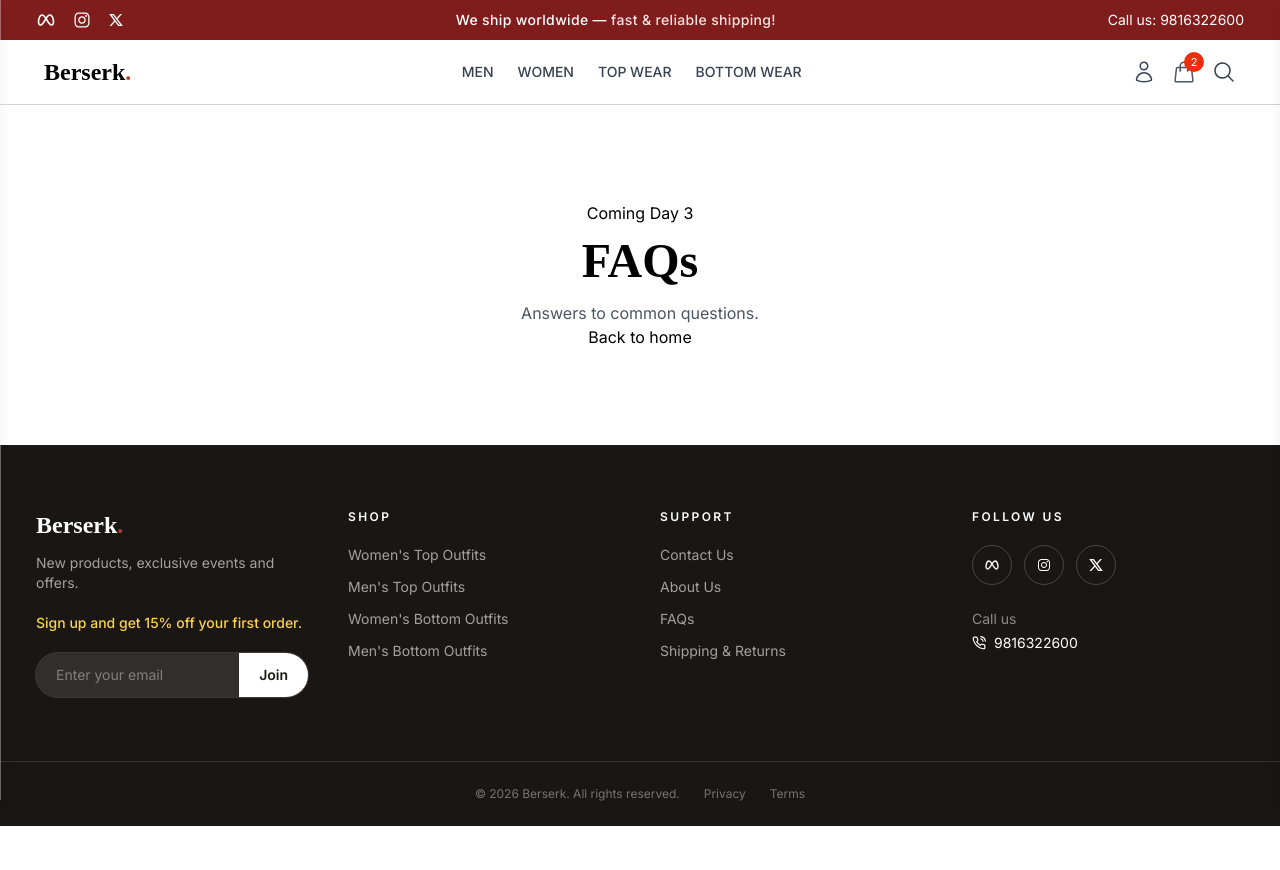
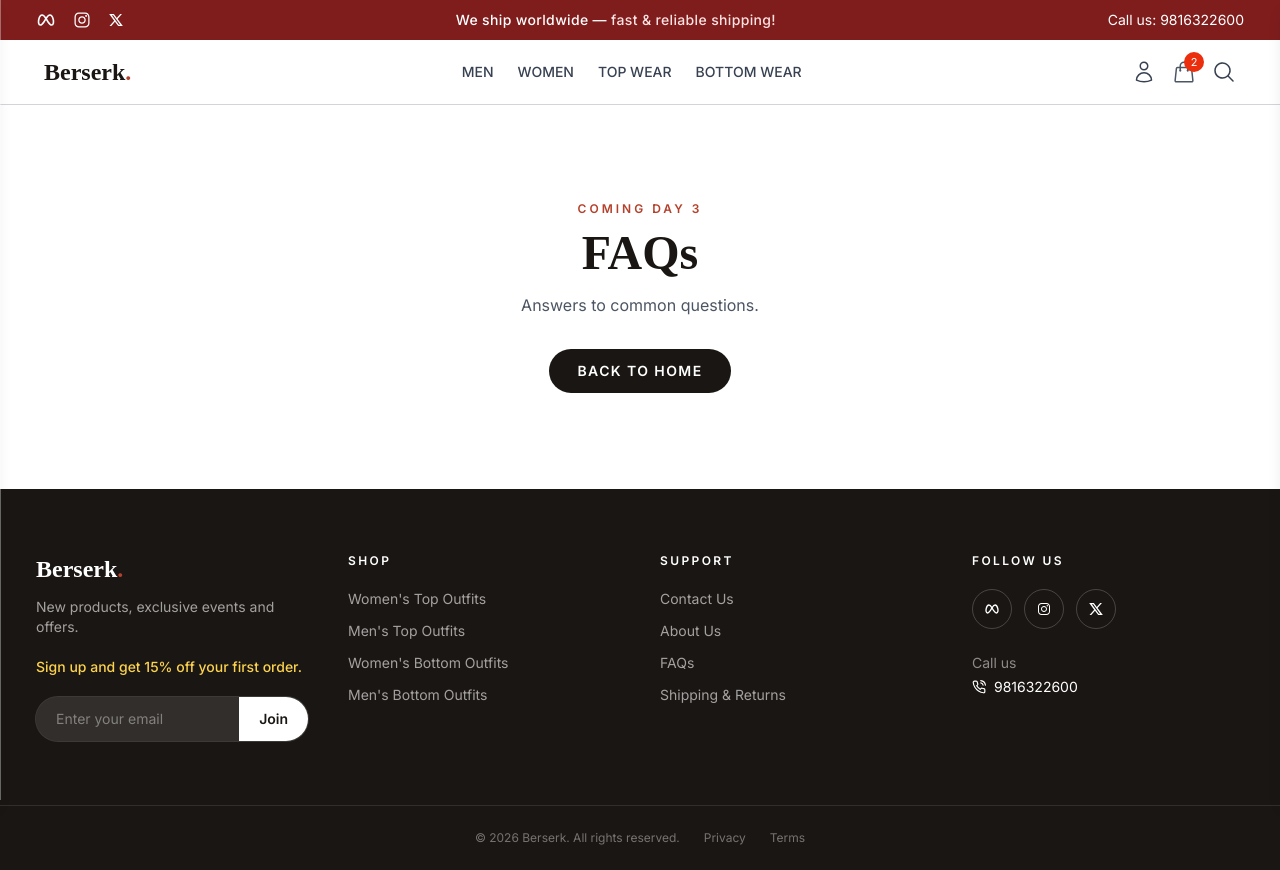
Before and after one commit to Roshan-khatri2063/clothing-ecom-store, a React (Vite) app in the folder frontend/: page /faq in a window 1280 px wide. Before the commit the page ends 826 px from the top, so only its background shows below. Built offline with nearby package versions, Linux system fonts and the light colour scheme.

Commit message:
style(frontend): update global application styles

```diff
--- a/frontend/src/index.css
+++ b/frontend/src/index.css
@@ -2,8 +2,46 @@
 @tailwind components;
 @tailwind utilities;
 
-#root {
-  font-family: "inter", sans-serif;
-  font-optical-sizing: auto;
-  font-style: normal;
+@layer base {
+  html {
+    scroll-behavior: smooth;
+  }
+  body {
+    @apply bg-white font-sans text-ink antialiased;
+  }
+  :focus-visible {
+    @apply outline-2 outline-offset-2 outline-accent;
+  }
+  img {
+    @apply max-w-full;
+  }
 }
+
+@layer components {
+  .btn-dark,
+  .btn-light {
+    @apply inline-flex items-center justify-center gap-2 rounded-full px-7 py-3 text-sm font-semibold uppercase tracking-widest transition duration-200 disabled:cursor-not-allowed disabled:opacity-50;
+  }
+  .btn-dark {
+    @apply bg-ink text-white hover:bg-accent;
+  }
+  .btn-light {
+    @apply border border-ink/20 bg-white text-ink hover:border-ink hover:bg-ink hover:text-white;
+  }
+  .eyebrow {
+    @apply text-xs font-semibold uppercase tracking-[0.25em] text-accent;
+  }
+  .input-base {
+    @apply w-full rounded-lg border border-gray-300 bg-white px-4 py-2.5 text-sm placeholder:text-gray-400 focus:border-ink focus:outline-none focus:ring-1 focus:ring-ink;
+  }
+}
+
+@layer utilities {
+  .no-scrollbar {
+    -ms-overflow-style: none;
+    scrollbar-width: none;
+  }
+  .no-scrollbar::-webkit-scrollbar {
+    display: none;
+  }
+}
```
